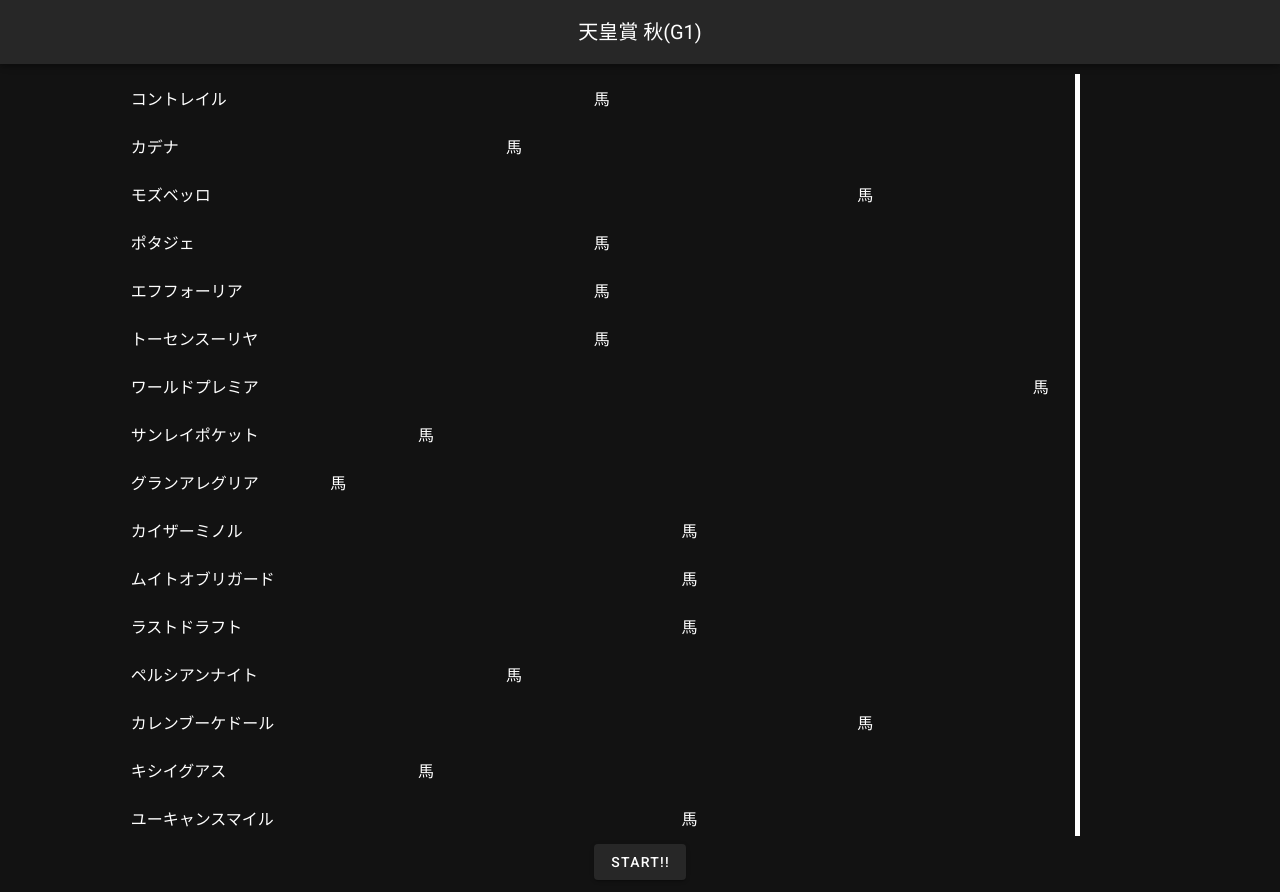
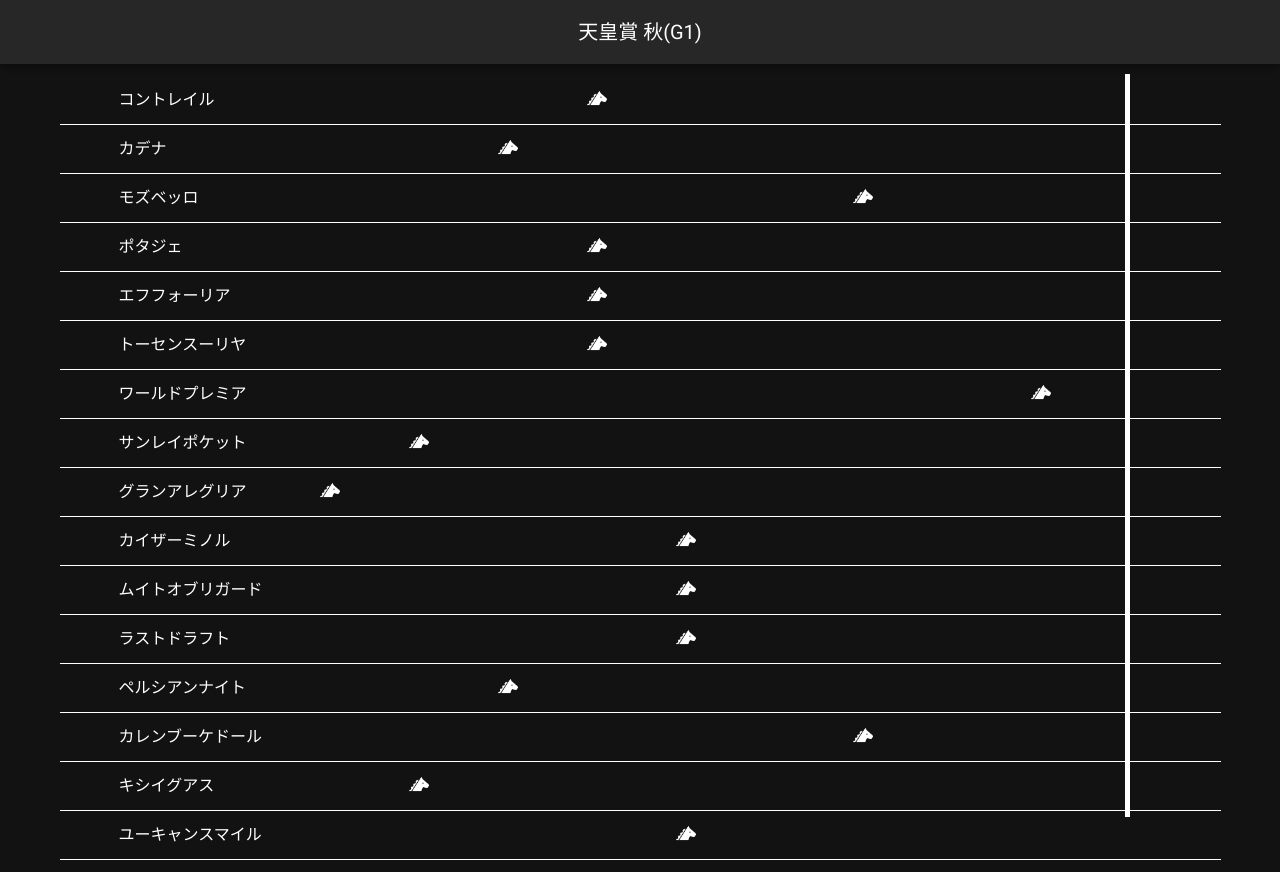
Before and after one commit to yoooz/uma, a Nuxt app: page / in a window 1280 px wide. Built offline with nearby package versions, Linux system fonts and the light colour scheme.

Commit message:
uma image

```diff
--- a/pages/index.vue
+++ b/pages/index.vue
@@ -3,12 +3,20 @@
     <v-row>
       <v-col>
         <v-row v-for="uma in umas" :key="uma.name">
-          <v-col style="flex-grow: 0.2"> {{ uma.rank }} </v-col>
+          <v-col style="flex-grow: 0.13; text-align: right">
+            {{ uma.rank }}
+          </v-col>
           <v-col style="flex-grow: 1"> {{ uma.name }} </v-col>
           <v-col style="flex-grow: 5; display: flex">
             <div v-bind:style="{ width: uma.ran + '%' }"></div>
-            馬
+            <v-img
+              :src="require('@/assets/img/uma.png')"
+              max-width="20"
+              max-height="20"
+            >
+            </v-img>
           </v-col>
+          <div style="background-color: white; height: 1px; width: 100%"></div>
         </v-row>
         <div
           style="
@@ -17,13 +25,10 @@
             height: 92%;
             width: 5px;
             top: 10px;
-            right: 200px;
+            right: 150px;
           "
         ></div>
       </v-col>
-    </v-row>
-    <v-row justify="center" align="center">
-      <v-btn @click="run">START!!</v-btn>
     </v-row>
   </v-container>
 </template>
@@ -45,9 +50,6 @@ export default {
     }, 100)
   },
   methods: {
-    start() {
-      // this.isRunning = true
-    },
     run() {
       const notGoald = this.umas.filter((uma) => uma.rank === ' ')
       const dash = Math.floor(Math.random() * notGoald.length)
@@ -56,6 +58,10 @@ export default {
       const targetUmaIndex = this.umas.findIndex(
         (uma) => uma.name === targetUmaName
       )
+
+      if (targetUmaIndex < 0) {
+        return
+      }
 
       const ran = this.umas[targetUmaIndex].ran + SPEED
 
```
Also changed, not shown: assets/img/uma.png (added).
